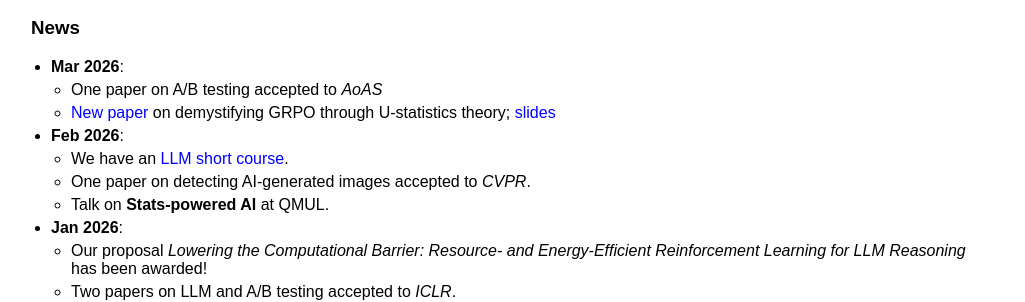
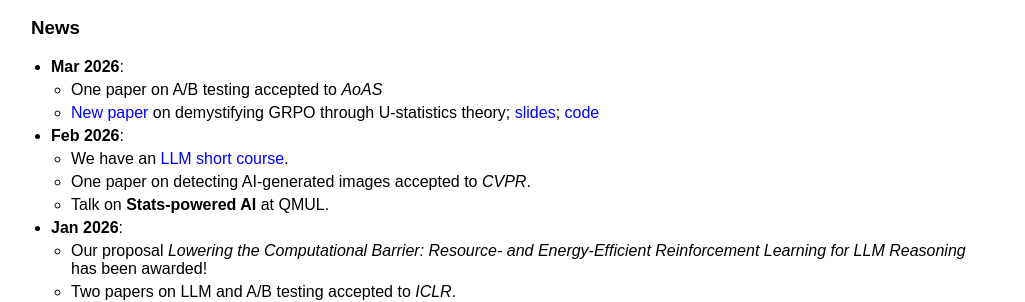
Before and after one commit to callmespring/callmespring.github.io, a Jekyll site: the page built from index.md, in a window 1280 px wide and 900 px high, scrolled down 1027 px. Shown: the part 156-458 px from the top of the window, without its empty margins (109-1134 px from the left). Built offline with Jekyll 4.4.1, drawn with Linux system fonts in a browser that asks for light colours.

Commit message:
Update index.md

```diff
--- a/index.md
+++ b/index.md
@@ -29,7 +29,7 @@ My email <c.shi7@lse.ac.uk>. My [GitHub](https://github.com/callmespring).
 ### News
 - **Mar 2026**:
   * One paper on A/B testing accepted to *AoAS*
-  * [New paper](http://arxiv.org/abs/2603.01162) on demystifying GRPO through U-statistics theory; [slides](./slides/GRPO.pdf)
+  * [New paper](http://arxiv.org/abs/2603.01162) on demystifying GRPO through U-statistics theory; [slides](./slides/GRPO.pdf); [code](https://github.com/noncollapse/Demystifying-GRPO)
 - **Feb 2026**:
   * We have an [LLM short course](https://github.com/noncollapse/LLM_short_course).
   * One paper on detecting AI-generated images accepted to *CVPR*.
```
